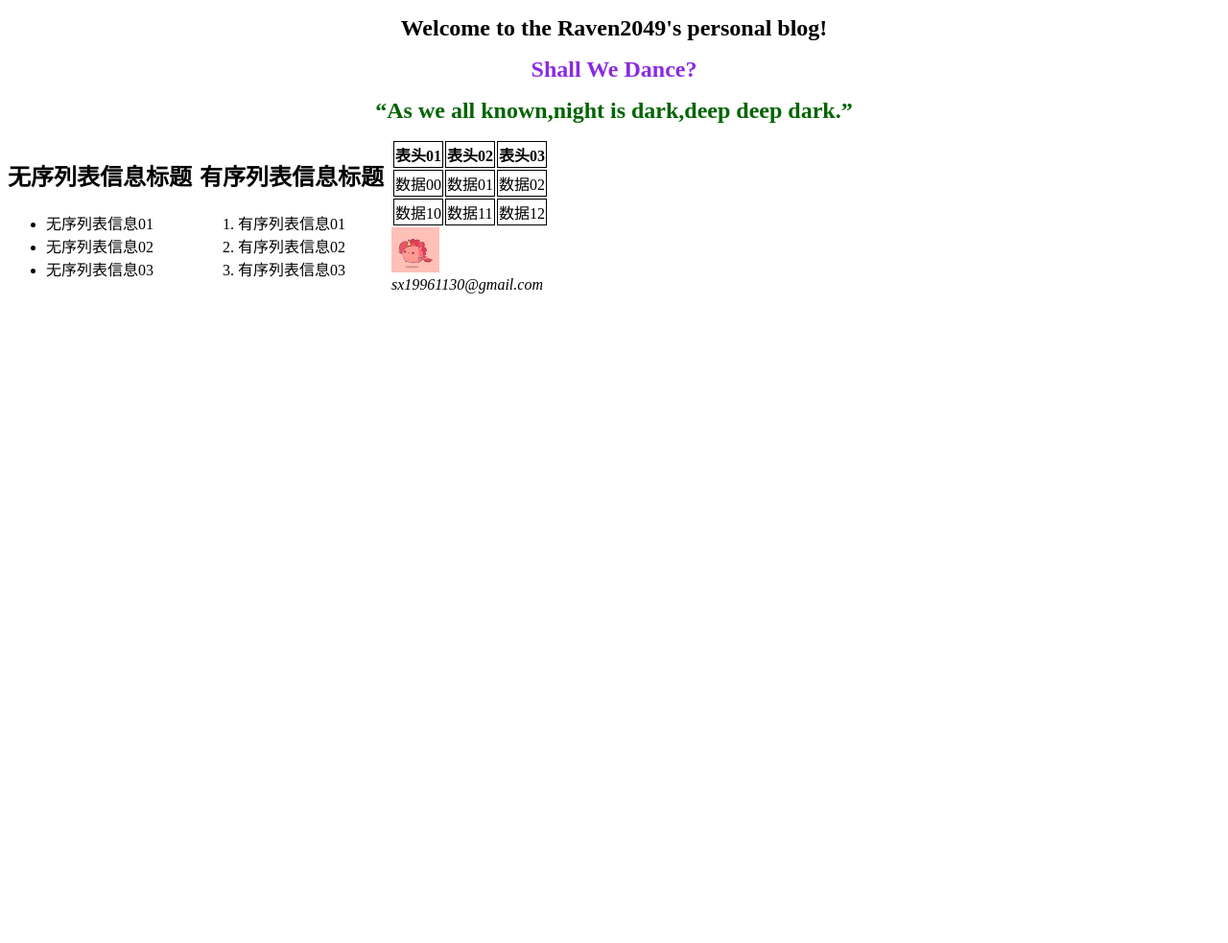
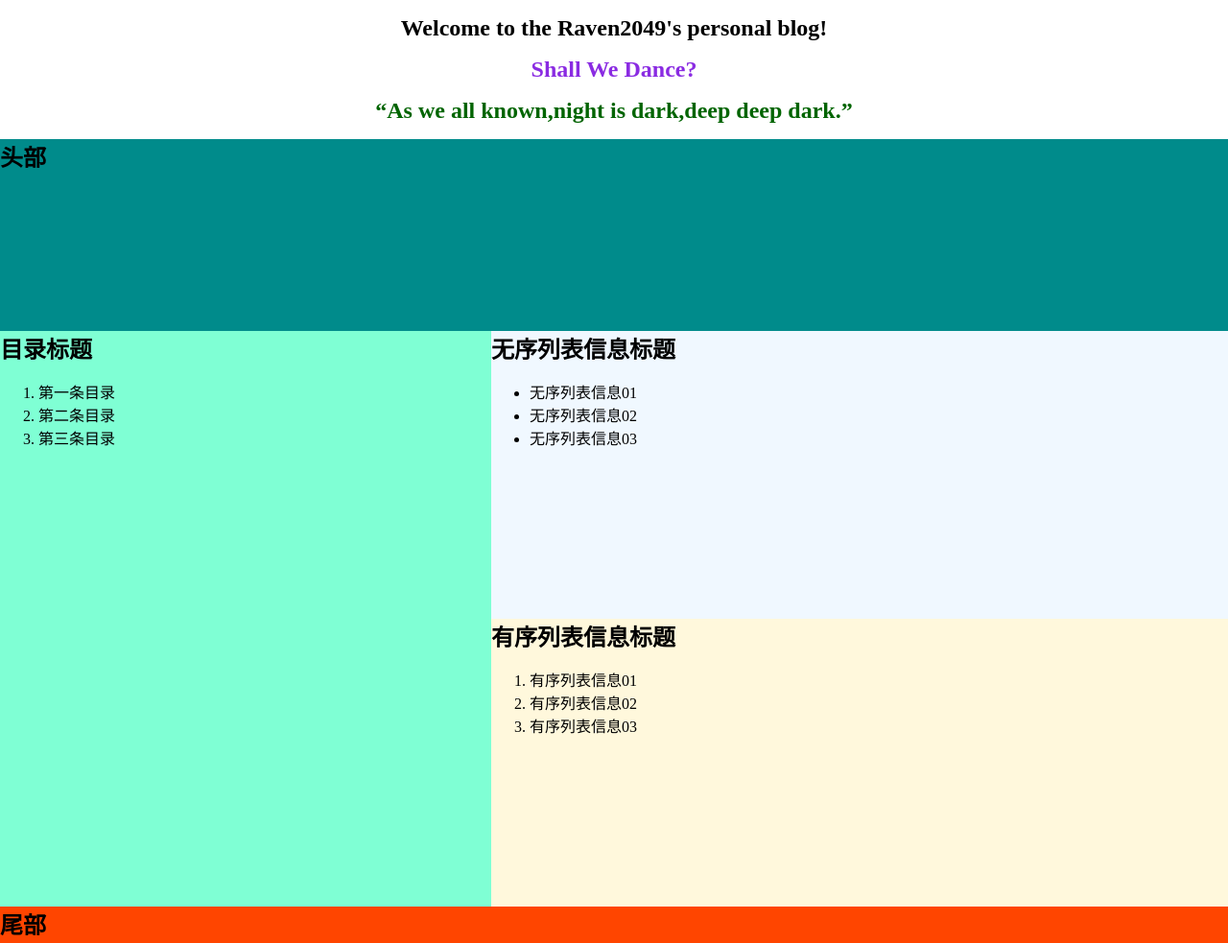
Before and after one commit to Raven2049/raven2049.github.io, a plain HTML site: page index.html in a window 1280 px wide. Shown: the top 983 px of the page at 96% size. Before the commit the page ends 800 px from the top, so only its background shows below. Drawn offline with Linux system fonts and the light colour scheme.

Commit message:
index.html_2018/8/30

```diff
--- a/index.html
+++ b/index.html
@@ -6,10 +6,18 @@
     <title>Raven2049'blog</title>
 
     <style>
+        body {
+            margin: 0;
+        }
+
         h1 {
             font-size: 24px;
             color: black;
             text-align: center;
+        }
+
+        h2 {
+            margin: 0;
         }
 
         span {
@@ -20,15 +28,52 @@
             color: darkgreen;
         }
 
-        div {
-            width: 200px;
-            height: 200px;
-            float: left;
+        #container {
+            width: 100%;
+            height: 1000px;
+            background-color: aquamarine;
+        }
+
+        #head {
+            width: 100%;
+            height: 20%;
+            background-color: darkcyan;
+        }
+
+        #content {
+            width: 60%;
+            height: 60%;
+            float: right
+        }
+
+        #menu {
+            width: 40%;
+            height: 60%;
+            float: left
+        }
+
+        #end {
+            width: 100%;
+            height: 20%;
+            clear: both;
+            background-color: orangered;
+        }
+
+        #unordered {
+            width: 100%;
+            height: 50%;
+            background-color: aliceblue;
+        }
+
+        #ordered {
+            width: 100%;
+            height: 50%;
+            background-color: cornsilk;
         }
 
         table tr td,
         th {
-            border: 1px solid #000;
+            border: 1px solid black;
         }
     </style>
 </head>
@@ -37,7 +82,13 @@
     <h1>Welcome to the Raven2049's personal blog!</h1>
     <h1><span>Shall We Dance?</span></h1>
     <h1><q>As we all known,night is dark,deep deep dark.</q></h1>
-    <div>
+    <div id="container">
+        <div id="head">
+            <h2>头部</h2>
+        </div>
+
+        <div id="content">
+            <div id="unordered">
                 <h2>无序列表信息标题</h2>
                 <ul>
                     <li>无序列表信息01</li>
@@ -46,7 +97,7 @@
                 </ul>
             </div>
 
-    <div>
+            <div id="ordered">
                 <h2>有序列表信息标题</h2>
                 <ol>
                     <li>有序列表信息01</li>
@@ -54,7 +105,20 @@
                     <li>有序列表信息03</li>
                 </ol>
             </div>
+        </div>
+        <div id="menu">
+            <h2>目录标题</h2>
+            <ol>
+                <li>第一条目录</li>
+                <li>第二条目录</li>
+                <li>第三条目录</li>
+            </ol>
+        </div>
 
+        <div id="end">
+            <h2>尾部</h2>
+        </div>
+    </div>
     <table>
         <tbody>
             <tr>
```
Lines whose indentation alone changed are shown as unchanged.
